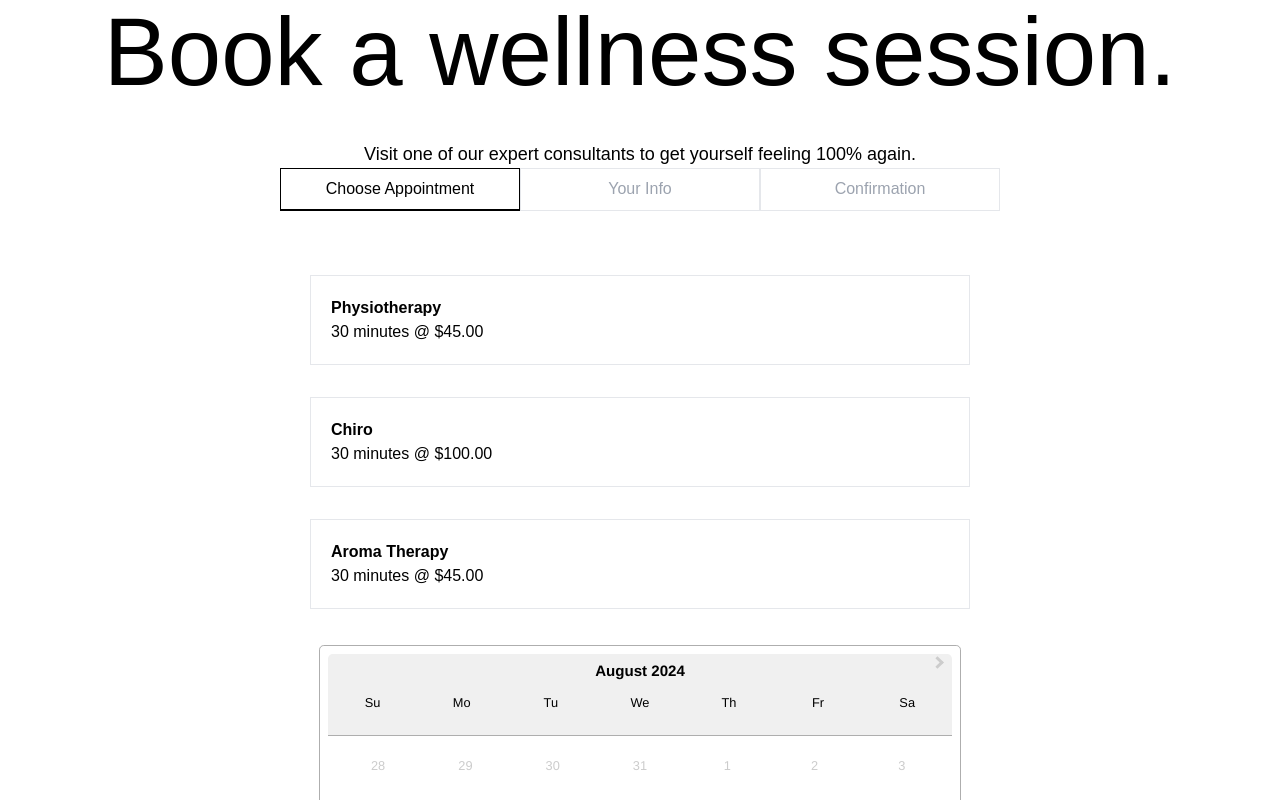
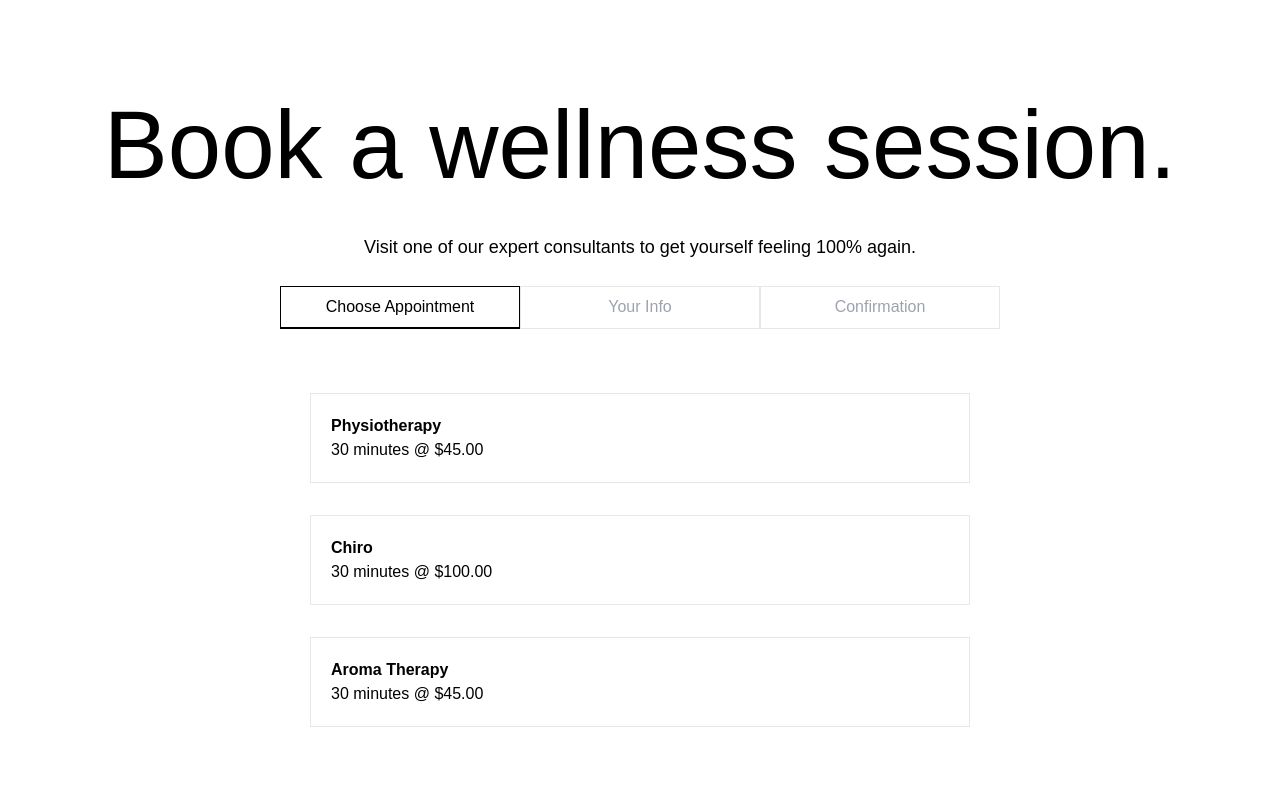
Before and after one commit to Lakmal98/veyor-frontend-challange, a Next.js app: page /booking in a window 1280 px wide. Shown: the top 800 px of the page. Built offline with nearby package versions, Linux system fonts and the light colour scheme.

Commit message:
completed time slot selection part

```diff
--- a/src/app/booking/page.tsx
+++ b/src/app/booking/page.tsx
@@ -6,6 +6,7 @@ import TabGroup from "@/components/tab-group";
 import TimeSlot from "@/components/time-slot";
 import { SESSIONS } from "@/services/mock-data/session.mock";
 import { AVAILABLE_TIME_SLOTS } from "@/services/mock-data/time.mock";
+import { Session } from "@/types/session";
 import { useEffect, useState } from "react";
 
 export default function Booking() {
@@ -15,10 +16,11 @@ export default function Booking() {
   const [selectedDate, setSelectedDate] = useState<Date | null>(null);
   const [availableTimeSlots, setAvailableTimeSlots] = useState<string[]>([]);
   const [selectedTime, setSelectedTime] = useState<string | null>(null);
-
-  useEffect(() => {
-    console.log(`Selected session: ${selectedSessionId}`);
-  }, [selectedSessionId]);
+  const [selectedSessionData, setSelectedSessionData] = useState<{
+    session: Session;
+    date: Date;
+    time: string;
+  } | null>(null);
 
   useEffect(() => {
     if (selectedDate) {
@@ -47,10 +49,23 @@ export default function Booking() {
     setSelectedTime(time);
   };
 
+  const onContinueSessionSelection = () => {
+    if (selectedDate && selectedTime) {
+      const session = SESSIONS.find((s) => s.id === selectedSessionId);
+      if (session) {
+        setSelectedSessionData({
+          session,
+          date: selectedDate,
+          time: selectedTime,
+        });
+      }
+    }
+  };
+
   return (
     <div className="flex min-h-screen flex-col items-center justify-around p-1">
       <div className="flex flex-col items-center">
-        <h1 className="text-8xl">Book a wellness session.</h1>
+        <h1 className="text-8xl pt-20">Book a wellness session.</h1>
         <p className="text-lg pt-10">
           Visit one of our expert consultants to get yourself feeling 100%
           again.
@@ -67,7 +82,8 @@ export default function Booking() {
             isSelected={selectedSessionId === session.id}
           />
         ))}
-        <Calendar onDateChange={handleDateChange} />
+        {selectedSessionId && <Calendar onDateChange={handleDateChange} />}
+        {selectedSessionId && (
           <div className="w-full flex flex-col p-5">
             <div>Please select a time</div>
             {availableTimeSlots.length > 0 ? (
@@ -86,9 +102,13 @@ export default function Booking() {
               </div>
             )}
           </div>
+        )}
         <div className="w-full justify-start p-5">
           {selectedTime && (
-            <button className="p-2 px-4 bg-black text-white rounded-lg">
+            <button
+              className="p-2 px-4 bg-black text-white rounded-lg"
+              onClick={onContinueSessionSelection}
+            >
               Continue &gt;&gt;
             </button>
           )}
--- a/src/app/globals.css
+++ b/src/app/globals.css
@@ -2,9 +2,10 @@
 @tailwind components;
 @tailwind utilities;
 
-
-html, body {
+html,
+body {
   font-family: sans-serif;
+  scroll-behavior: smooth;
 }
 
 /* :root {
```
Also changed, not shown: src/components/booking/timeslot-selection.tsx (added). Lines whose indentation alone changed are shown as unchanged.
